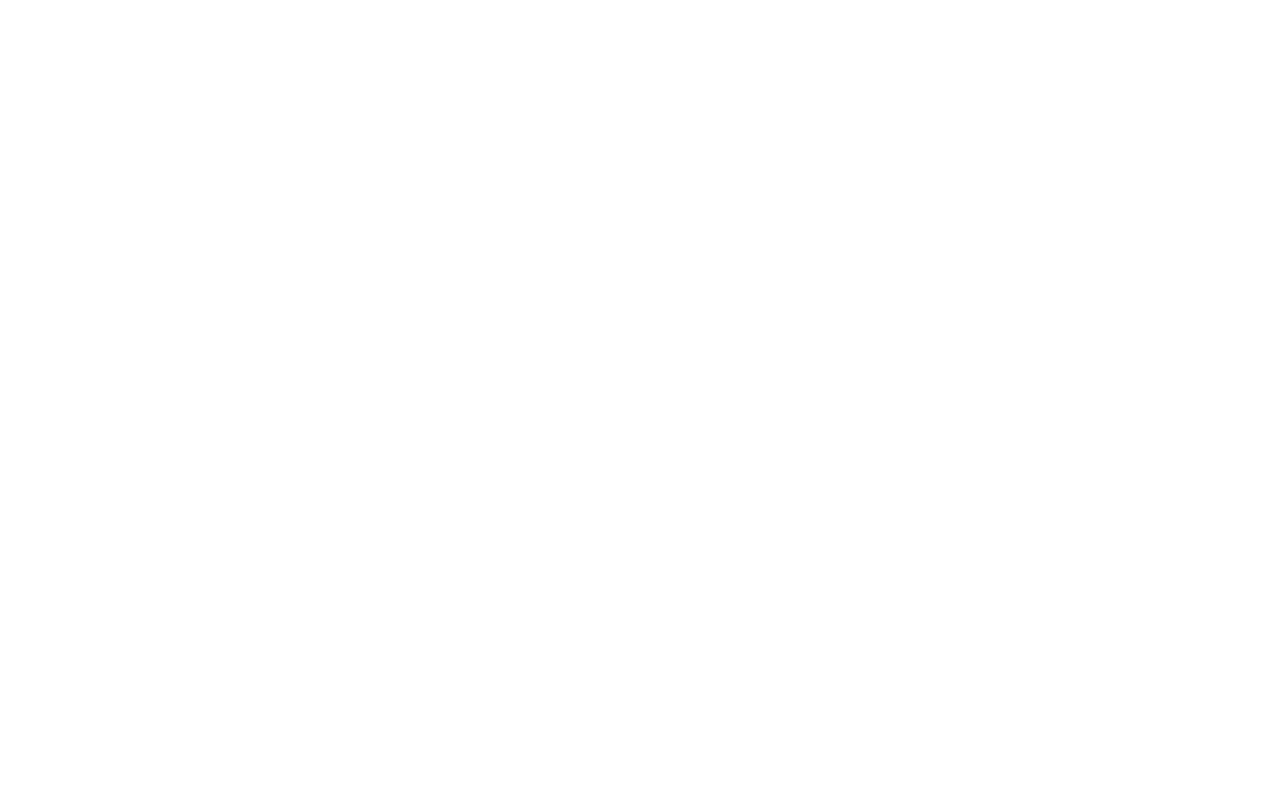
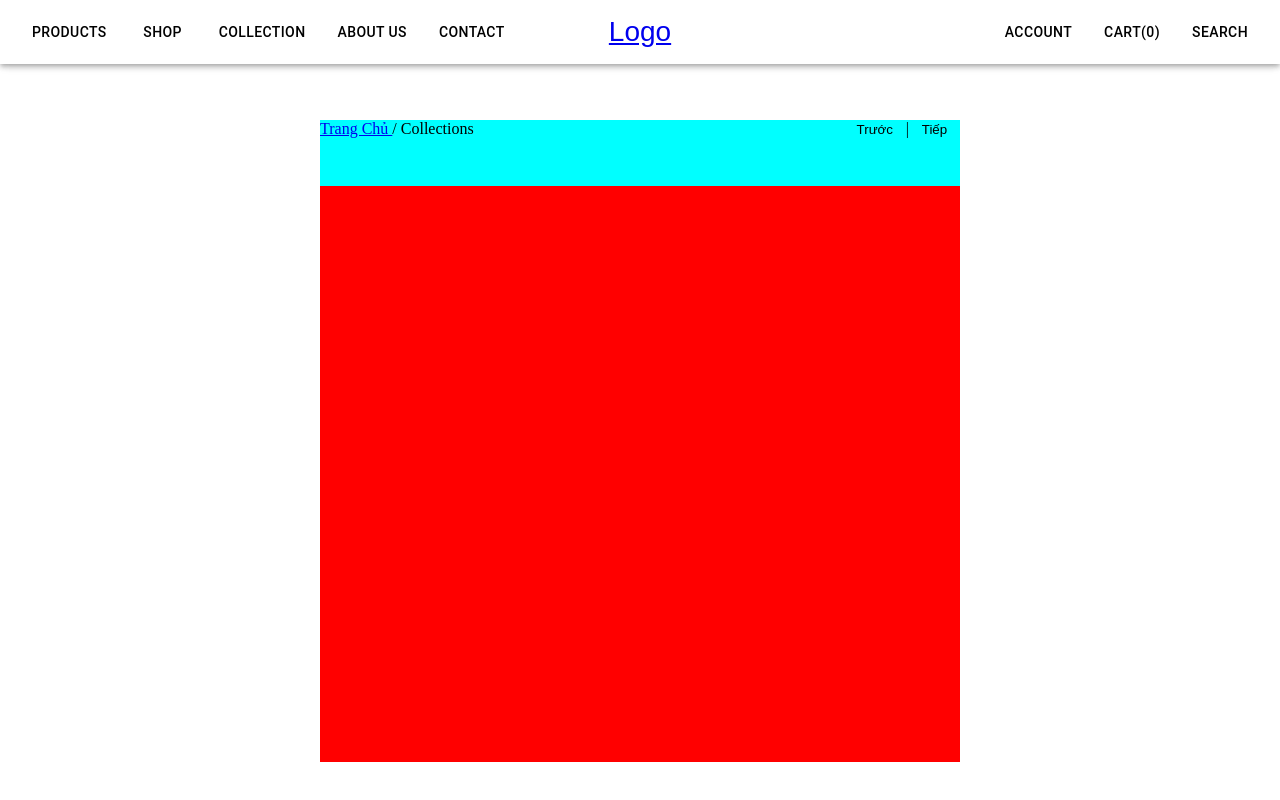
Before and after one commit to anPf1121/LightingWebsite, a React (Create React App) app: page /product-details in a window 1280 px wide. Before the commit this address had no page. Built offline with nearby package versions, Linux system fonts and the light colour scheme.

Commit message:
update product details

```diff
--- a/src/App.js
+++ b/src/App.js
@@ -8,6 +8,7 @@
 } from "react-router-dom";
 
 import SingleItem from './Pages/SingleItem/singleItem';
+import ProductDetails from './Pages/ProductDetails/productDetails';
 
 function App() {
   return (
@@ -15,6 +16,7 @@
         <Routes>
             <Route path='/' element={<Home />}/>
             <Route path='/single-item' index element={<SingleItem />}/>
+            <Route path='/product-details' index element={<ProductDetails />}/>
         </Routes>
     </Router>
   );
--- /dev/null
+++ b/src/Pages/ProductDetails/Components/ProductDetailsHeader/ProductDetailsHeader.jsx
@@ -0,0 +1,81 @@
+import React from "react";
+import StickyNav from "./../../../Components/stickyNav";
+import { Box, Typography } from "@mui/material";
+import { Link } from "react-router-dom";
+export default function ProductDetailsHeader() {
+  return (
+    <>
+      <StickyNav />
+      <Box
+        sx={{
+          width: "50vw",
+          height: "80vh",
+          bgcolor: "cyan",
+          display: "block",
+          marginLeft: "50%",
+          marginTop: "15vh",
+          transform: "translateX(-50%)",
+        }}
+        className="produc-content-container"
+      >
+        <nav
+          className="Navigation"
+          style={{
+            marginBottom: "6vh",
+            marginTop: "10vh",
+            display: "flex",
+          }}
+        >
+          <div
+            style={{
+              flexGrow: 1,
+              flexShrink: 1,
+              flexBasis: 0,
+            }}
+            className="btn-home"
+          >
+            <Link to="/">Trang Chủ </Link>/<span> Collections</span>
+          </div>
+          <div className="btn-navigation">
+            <button
+              style={{
+                border: "none",
+                backgroundColor: "transparent",
+                marginLeft: "1vw",
+                marginRight: "1vw",
+                cursor: "pointer",
+              }}
+            >
+              Trước
+            </button>
+            |
+            <button
+              style={{
+                border: "none",
+                backgroundColor: "transparent",
+                marginLeft: "1vw",
+                marginRight: "1vw",
+                cursor: "pointer",
+              }}
+            >
+              Tiếp
+            </button>
+          </div>
+        </nav>
+        <div
+          style={{
+            backgroundColor: "red",
+            display: "block",
+            width: "50vw",
+            height: "72vh",
+          }}
+        >
+          <div className="product-details-data-container">
+            <div className="product-information-container"></div>
+            <div className="product-price-container"></div>
+          </div>
+        </div>
+      </Box>
+    </>
+  );
+}
--- /dev/null
+++ b/src/Pages/ProductDetails/productDetails.jsx
@@ -0,0 +1,11 @@
+import React from 'react'
+import ProductDetailsHeader from './Components/ProductDetailsHeader/ProductDetailsHeader'
+// import 'react-sticky-header/styles.css';
+// import StickyHeader from 'ReactStickyHeader'
+export default function ProductDetails() {
+  return (
+    <>
+      <ProductDetailsHeader/>
+    </>
+  )
+}
```
Also changed, not shown: src/Pages/Products/products.jsx (added).
